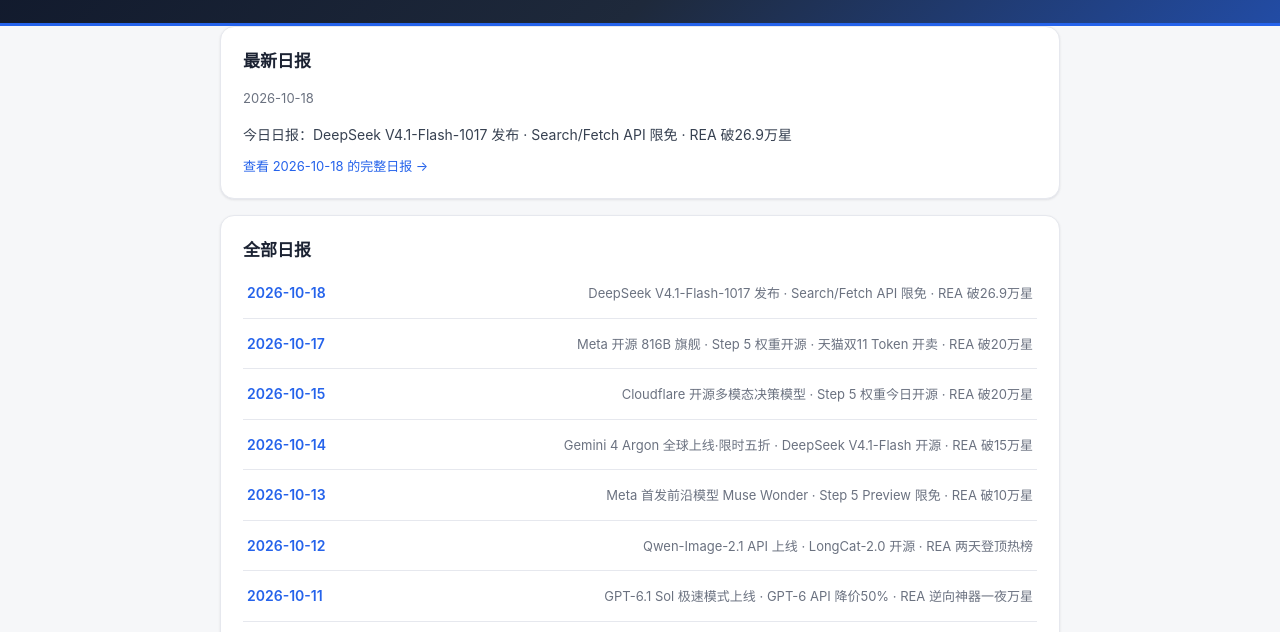
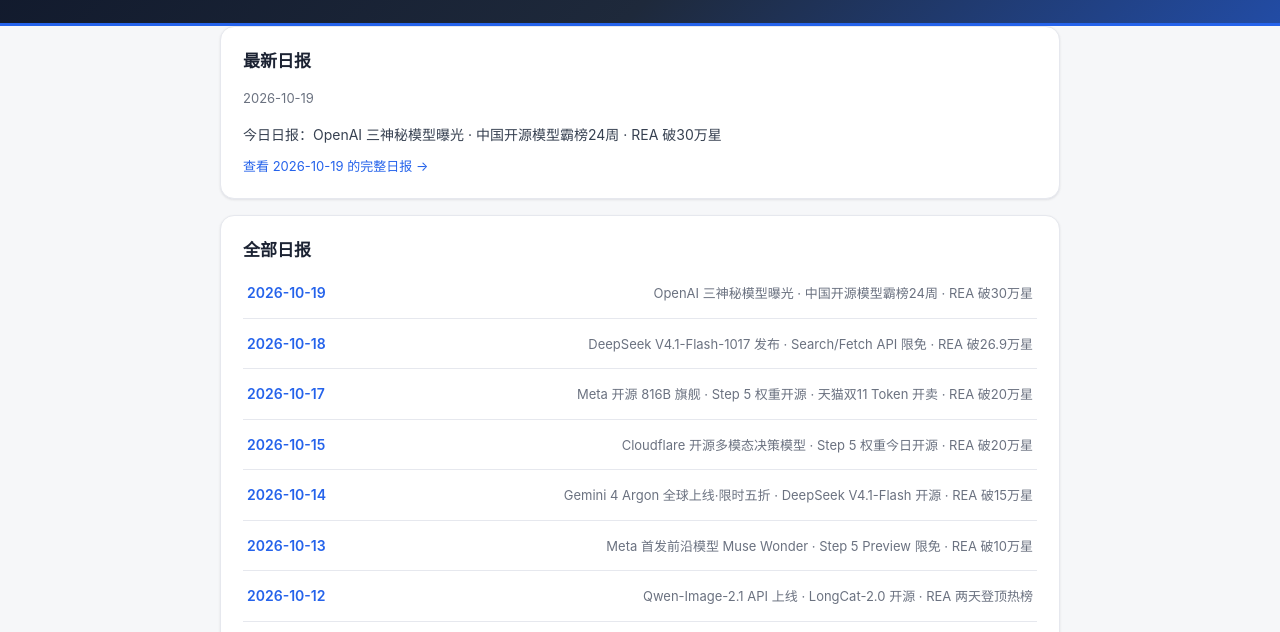
Before and after one commit to MUJINN/daily-ai-news, a plain HTML site: page index.html in a window 1280 px wide. Shown: the part 158-790 px from the top of the page. Drawn offline with Linux system fonts and the light colour scheme.

Commit message:
Update index for 2026-10-19

```diff
--- a/index.html
+++ b/index.html
@@ -41,7 +41,8 @@
 <script>
 // 日报归档列表（每次新增日报时，在数组最前面插入新条目）
 var DAILY_LIST = [
-  { date: "2026-10-18", title: "DeepSeek V4.1-Flash-1017 发布 · Search/Fetch API 限免 · REA 破26.9万星", file: "daily/2026-10-18.html" },
+  { date: "2026-10-19", title: "OpenAI 三神秘模型曝光 · 中国开源模型霸榜24周 · REA 破30万星", file: "daily/2026-10-19.html" },
+{ date: "2026-10-18", title: "DeepSeek V4.1-Flash-1017 发布 · Search/Fetch API 限免 · REA 破26.9万星", file: "daily/2026-10-18.html" },
 { date: "2026-10-17", title: "Meta 开源 816B 旗舰 · Step 5 权重开源 · 天猫双11 Token 开卖 · REA 破20万星", file: "daily/2026-10-17.html" },
 { date: "2026-10-15", title: "Cloudflare 开源多模态决策模型 · Step 5 权重今日开源 · REA 破20万星", file: "daily/2026-10-15.html" },
 { date: "2026-10-14", title: "Gemini 4 Argon 全球上线·限时五折 · DeepSeek V4.1-Flash 开源 · REA 破15万星", file: "daily/2026-10-14.html" },
```
